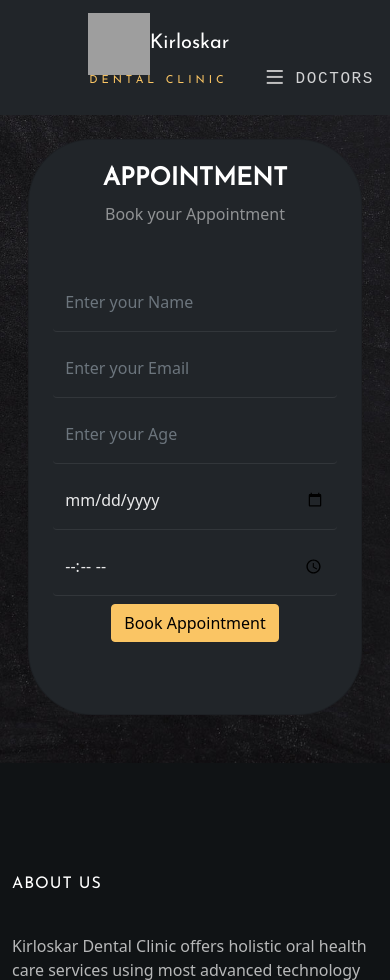
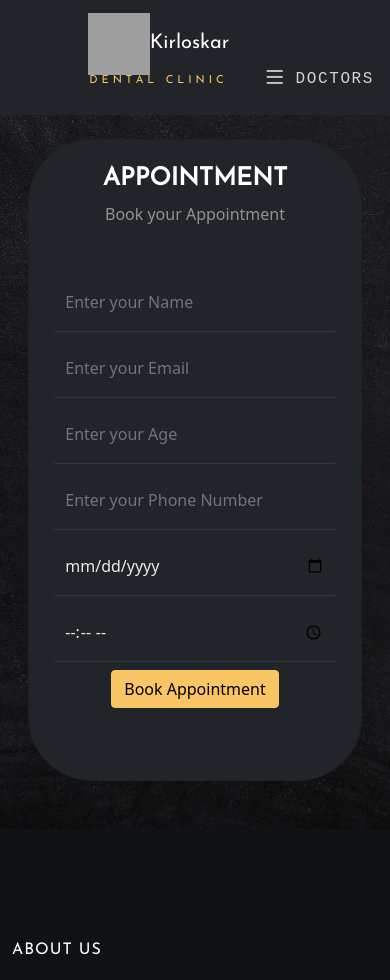
Before and after one commit to Anukach14/Online-Platform-for-Superficial-Dental-clinic-, a Django app: template Dentist/templates/Appointment.html in a window 390 px wide; the page is wider, and only the part inside the window is pictured. Shown: the top 980 px of that part. Run offline with Django 3.2, Linux system fonts and the light colour scheme; the template is opened without the code that fills it, so the values that code supplies are empty; some libraries are stand-ins or nearby versions; some web fonts are replaced; grey boxes are pictures that could not be loaded.

Commit message:
new file:   Dentist/app/__pycache__/forms.cpython-311.pyc 	modified:   Dentist/app/__pycache__/models.cpython-311.pyc 	modified:   Dentist/app/__pycache__/views.cpython-311.pyc 	new file:   Dentist/app/migrations/0008_appointment_phonenumber.py 	new file:   Dentist/app/migrations/__pycache__/0008_appointment_phonenumber.cpython-311.pyc 	modified:   Dentist/app/models.py 	modified:   Dentist/app/views.py 	modified:   Dentist/templates/Appointment.html

```diff
--- a/Dentist/templates/Appointment.html
+++ b/Dentist/templates/Appointment.html
@@ -92,19 +92,21 @@
                   <div class="form-outline form-white mb-2">
 
                       <div class="form-outline form-white mb-2">
-                        <input type="name" class="form-control" name="name" placeholder="Enter your Name" required>
+                        <input type="text" class="form-control" name="name" placeholder="Enter your Name" required>
                           </div>
 
 
 
                               <div class="form-outline form-white mb-2">
-                                <input type="Email" class="form-control" name="email" placeholder="Enter your Email" required>
+                                <input type="email" class="form-control" name="email" placeholder="Enter your Email" required>
                                   </div>
 
                               <div class="form-outline form-white mb-2">
                                 <input type="Age" class="form-control" name="age" placeholder="Enter your Age" required>
                                   </div>
-
+                                  <div class="form-outline form-white mb-2">
+                                    <input type="tel" class="form-control" name="phone" placeholder="Enter your Phone Number" required>
+                                      </div>
 
 
                                   <div class="form-outline form-white mb-2">
```
Also changed, not shown: Dentist/app/models.py (+5 -7 lines), Dentist/app/views.py (+10 -10 lines), Dentist/app/migrations/0008_appointment_phonenumber.py (added).
